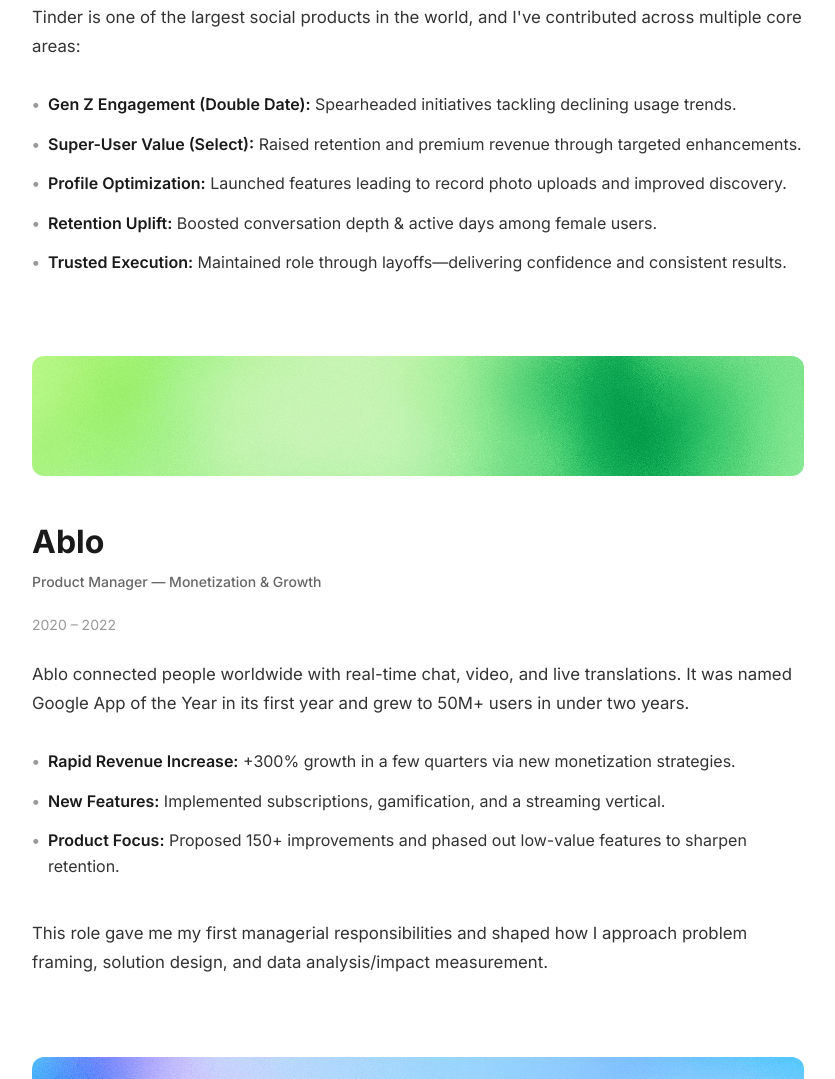
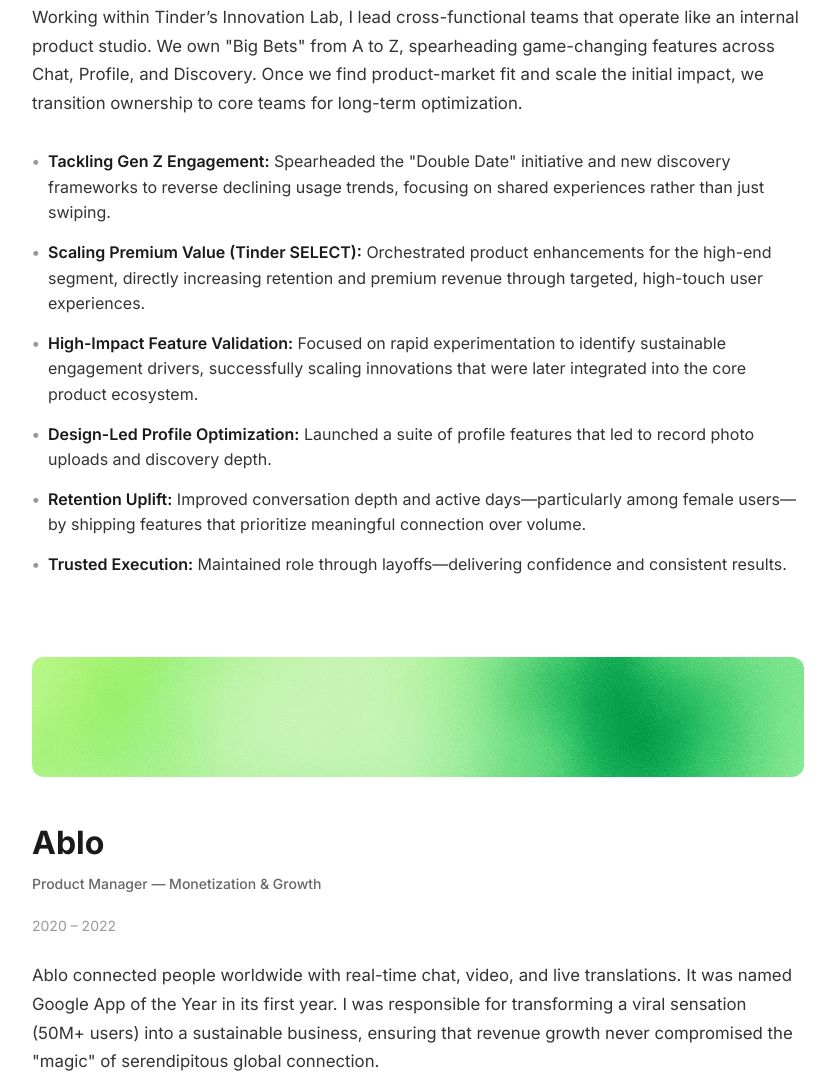
Before and after one commit to FernandoCaldeira/personal-website-2025, a plain HTML site: page index.html in a window 1280 px wide. Shown: the part 1330-2409 px from the top of the page, without its empty margins (222-1057 px from the left). Drawn offline with Linux system fonts and the light colour scheme.

Commit message:
Refactor job descriptions and achievements for clarity and impact in index.html

```diff
--- a/index.html
+++ b/index.html
@@ -136,14 +136,15 @@
             </div>
 
             <p class="job-description">
-                Tinder is one of the largest social products in the world, and I've contributed across multiple core areas:
+                Working within Tinder’s Innovation Lab, I lead cross-functional teams that operate like an internal product studio. We own "Big Bets" from A to Z, spearheading game-changing features across Chat, Profile, and Discovery. Once we find product-market fit and scale the initial impact, we transition ownership to core teams for long-term optimization.
             </p>
 
             <ul class="achievements">
-                <li><strong>Gen Z Engagement (Double Date):</strong> Spearheaded initiatives tackling declining usage trends.</li>
-                <li><strong>Super-User Value (Select):</strong> Raised retention and premium revenue through targeted enhancements.</li>
-                <li><strong>Profile Optimization:</strong> Launched features leading to record photo uploads and improved discovery.</li>
-                <li><strong>Retention Uplift:</strong> Boosted conversation depth & active days among female users.</li>
+                <li><strong>Tackling Gen Z Engagement:</strong> Spearheaded the "Double Date" initiative and new discovery frameworks to reverse declining usage trends, focusing on shared experiences rather than just swiping.</li>
+                <li><strong>Scaling Premium Value (Tinder SELECT):</strong> Orchestrated product enhancements for the high-end segment, directly increasing retention and premium revenue through targeted, high-touch user experiences.</li>
+                <li><strong>High-Impact Feature Validation:</strong> Focused on rapid experimentation to identify sustainable engagement drivers, successfully scaling innovations that were later integrated into the core product ecosystem.</li>
+                <li><strong>Design-Led Profile Optimization:</strong> Launched a suite of profile features that led to record photo uploads and discovery depth.</li>
+                <li><strong>Retention Uplift:</strong> Improved conversation depth and active days—particularly among female users—by shipping features that prioritize meaningful connection over volume.</li>
                 <li><strong>Trusted Execution:</strong> Maintained role through layoffs—delivering confidence and consistent results.</li>
             </ul>
 
@@ -160,13 +161,13 @@
             </div>
 
             <p class="job-description">
-                Ablo connected people worldwide with real-time chat, video, and live translations. It was named Google App of the Year in its first year and grew to 50M+ users in under two years.
+                Ablo connected people worldwide with real-time chat, video, and live translations. It was named Google App of the Year in its first year. I was responsible for transforming a viral sensation (50M+ users) into a sustainable business, ensuring that revenue growth never compromised the "magic" of serendipitous global connection.
             </p>
 
             <ul class="achievements">
-                <li><strong>Rapid Revenue Increase:</strong> +300% growth in a few quarters via new monetization strategies.</li>
-                <li><strong>New Features:</strong> Implemented subscriptions, gamification, and a streaming vertical.</li>
-                <li><strong>Product Focus:</strong> Proposed 150+ improvements and phased out low-value features to sharpen retention.</li>
+                <li><strong>Aggressive Monetization Strategy:</strong> Engineered a new revenue roadmap that delivered a 300% increase in quarterly revenue. I achieved this by balancing new subscription tiers with gamified micro-transactions.</li>
+                <li><strong>Strategic Feature Pruning:</strong> To sharpen retention, I proposed and executed the removal of low-value legacy features, reallocating resources to a new streaming vertical that drove higher user LTV (Lifetime Value).</li>
+                <li><strong>Scale from Zero to 50M:</strong> Navigated the challenges of hyper-growth, working closely with data teams to identify and double down on the core features that moved Ablo from a niche tool to a global platform. During my stay I've created +150 specs.</li>
             </ul>
 
             <p class="job-description">
@@ -193,13 +194,12 @@
     </div>
 
     <p class="job-description">
-        Built while at Tinder: A staging-environment automation platform to speed up software development by providing instantly available, isolated environments.
+        Built alongside my role at Tinder, <a href="https://linkuid.net">Linkuid</a> was born from a personal frustration with development bottlenecks. I co-founded this platform to automate staging environments platform to speed up software development by providing instantly available, isolated environments.
     </p>
 
     <ul class="achievements">
-        <li><strong>Staging Automation:</strong> Built staging-environment automation tool for dev teams.</li>
-        <li><strong>Infrastructure Setup:</strong> Enabled instant environment setup via Docker infrastructure.</li>
-        <li><strong>GitHub Integration:</strong> Integrated with GitHub for seamless CI/CD workflows.</li>
+        <li><strong>Product-Led Infrastructure:</strong> Defined the vision for a staging-automation tool that integrated Docker and GitHub, turning a complex DevOps workflow into a one-click experience for developers.</li>
+        <li><strong>Full-Cycle Ownership:</strong> From initial user research and Figma prototyping to managing the deployment of isolated environments, I acted as the bridge between technical feasibility and market need.</li>
     </ul>
 </section>
 
```
